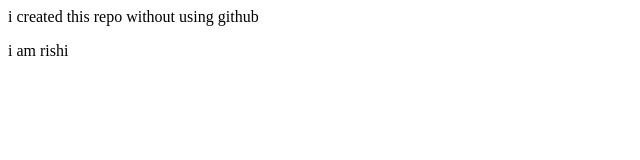
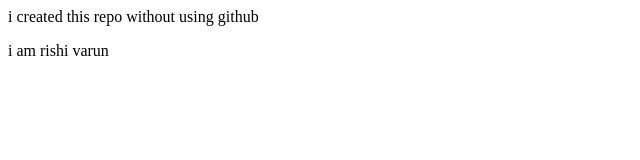
Before and after one commit to rishi-git007/local, a plain HTML site: page index.html in a window 1280 px wide. Shown: the full height of the page, 0-640 px from the left. Drawn offline with Linux system fonts and the light colour scheme.

```diff
--- a/index.html
+++ b/index.html
@@ -1,2 +1,2 @@
 <p>i created this repo without using github </p>
-<p>i am rishi</p>
+<p>i am rishi varun </p>
```
